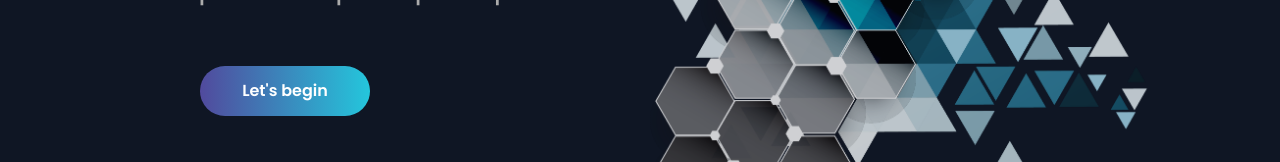
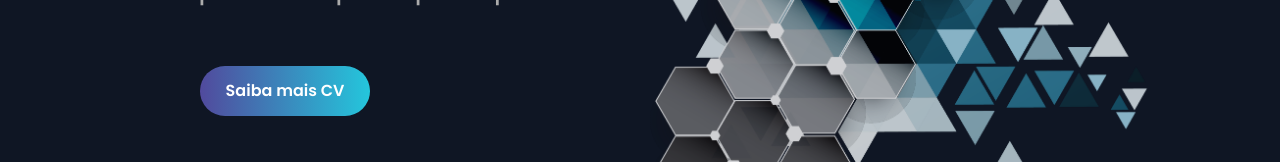
Before and after one commit to andallves/portfolio2.0, a React (Vite) app: page / in a window 1280 px wide. Shown: the part 411-573 px from the top of the page. Built offline with nearby package versions, Linux system fonts and the light colour scheme.

Commit message:
Change text to portuguese

```diff
--- a/src/components/Curriculum/index.tsx
+++ b/src/components/Curriculum/index.tsx
@@ -8,7 +8,7 @@ export const Curriculum = () => {
         download='André_Alves_Pereira._CV.pdf'
         type='application.pdf'
       >
-        <p className='btnText'>Let's begin</p>
+        <p className='btnText'>Saiba mais CV</p>
       </a>
     </Styled.Div>
   );
```
